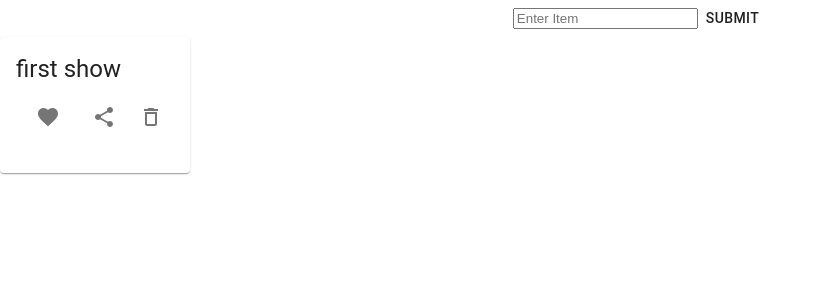
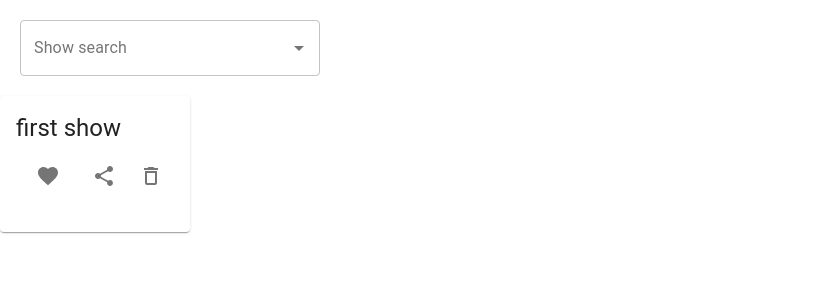
Before and after one commit to Pingpouff/showlnir, a React (Create React App) app: page / in a window 1280 px wide. Shown: the top 300 px of the page, without its empty margins (0-822 px from the left). Built offline with nearby package versions, Linux system fonts and the light colour scheme; the HTML template or start-up script is replaced by a standard one.

Commit message:
feat: add autocomplete component to tvshow search

```diff
--- a/package.json
+++ b/package.json
@@ -5,6 +5,7 @@
   "dependencies": {
     "@material-ui/core": "^4.10.1",
     "@material-ui/icons": "^4.9.1",
+    "@material-ui/lab": "^4.0.0-alpha.56",
     "@testing-library/jest-dom": "^4.2.4",
     "@testing-library/react": "^9.5.0",
     "@testing-library/user-event": "^7.2.1",
--- a/src/App.tsx
+++ b/src/App.tsx
@@ -13,29 +13,6 @@ function App() {
     return { title: text };
   };
 
-  const handleSubmit = (searchName: string) => {
-    fetch(`https://api.tvmaze.com/singlesearch/shows?q=${searchName}`)
-      .then((res) => res.json())
-      .then(
-        (result) => {
-          console.log(result);
-          // this.setState({
-          //   isLoaded: true,
-          //   tasks: [...this.state.tasks, result.name],
-          // });
-        },
-        // Note: it's important to handle errors here
-        // instead of a catch() block so that we don't swallow
-        // exceptions from actual bugs in components.
-        (error) => {
-          // this.setState({
-          //   isLoaded: true,
-          //   error,
-          // });
-        }
-      );
-    // this.setState({ tasks: [...this.state.tasks, task] });
-  };
   return (
     <div className="App">
       <SearchForm shows={shows} addShows={addShows} setShows={setShows}></SearchForm>
--- a/src/shows/Search-form.css
+++ b/src/shows/Search-form.css
@@ -1,3 +1,4 @@
 .Search-form {
   text-align: center;
+  padding: 20px;
 }
--- a/src/shows/Search-form.tsx
+++ b/src/shows/Search-form.tsx
@@ -1,23 +1,94 @@
 import React, { SFC, useState } from 'react';
 import './Search-form.css';
-import Button from "@material-ui/core/Button";
+// import Button from "@material-ui/core/Button";
 import { Show } from './Show';
+import Autocomplete from '@material-ui/lab/Autocomplete';
+import { TextField } from '@material-ui/core';
 
-interface SearchFormProp { shows:Array<Show>, addShows:(name:string) => Show, setShows:(shows:Array<Show>) => void };
+interface SearchFormProp { shows: Array<Show>, addShows: (name: string) => Show, setShows: (shows: Array<Show>) => void };
 
 
 const SearchForm: SFC<SearchFormProp> = (props) => {
 
-  const handleSubmit = (e: React.FormEvent) => {
-    e.preventDefault();
-    console.log(text);
-    setText("");
-    props.setShows(props.shows.concat( [props.addShows(text)]));
+  const searchOnTvMaze = (searchText: string) => {
+    fetch(`https://api.tvmaze.com/search/shows?q=${searchText}`)
+      .then((res) => res.json())
+      .then(
+        (result) => {
+          const newProps = result.map((elt: any) => elt.show.name);
+          console.log(newProps);
+          setSugestions(newProps);
+          // this.setState({
+          //   isLoaded: true,
+          //   tasks: [...this.state.tasks, result.name],
+          // });
+        },
+        // Note: it's important to handle errors here
+        // instead of a catch() block so that we don't swallow
+        // exceptions from actual bugs in components.
+        (error) => {
+          // this.setState({
+          //   isLoaded: true,
+          //   error,
+          // });
+        }
+      ).catch(error => {
+        console.log("ERROR");
+      });
   };
-  const [text, setText] = useState("");
+
+  // const handleSubmit = (e: React.FormEvent) => {
+
+  //   e.preventDefault();
+  //   console.log(text);
+  //   setText("");
+  //   props.setShows(props.shows.concat([props.addShows(text)]));
+  // };
+  // const [text, setText] = useState("");
+
+  // const WAIT_INTERVAL = 1000;
+  // let timerID: number;
+  // const handleSearch = (query: string) => {
+  // clearTimeout(timerID);
+  // timerID = setTimeout(() => {
+  //   console.log('some action after delay')
+  // }, WAIT_INTERVAL);
+  //   console.log("auto");
+  // }
+
+  const [value, setValue] = React.useState<string | null>('');
+  const [inputValue, setInputValue] = React.useState('');
+
+  const [sugestions, setSugestions] = useState<string[]>([]);
   return (
     <div className="Search-form">
-      <form onSubmit={handleSubmit}>
+      <Autocomplete
+        id="Show-search"
+        value={value}
+        onChange={(event: any, newValue: string | null) => {
+          // setValue(newValue);
+          if (newValue) {
+            props.setShows(props.shows.concat([props.addShows(newValue)]));
+            // setText('');
+            setValue(null);
+          }
+        }}
+        inputValue={inputValue}
+        onInputChange={(event, newInputValue) => {
+          searchOnTvMaze(newInputValue);
+          setInputValue(newInputValue);
+        }}
+        // onSearch={handleSearch}
+        options={sugestions}
+        // getOptionLabel={(option) => option.title}
+        style={{ width: 300 }}
+        renderInput={(params) => <TextField {...params} label="Show search" variant="outlined" />}
+
+        selectOnFocus
+        clearOnBlur
+        handleHomeEndKeys
+      />
+      {/* <form onSubmit={handleSubmit}>
         <input
           type="text"
           className="input"
@@ -26,7 +97,7 @@ const SearchForm: SFC<SearchFormProp> = (props) => {
           onChange={(e) => setText(e.target.value)}
         />
         <Button className="Paper">Submit</Button>
-      </form>
+      </form> */}
 
     </div>
   )
```
Also changed, not shown: 1 other file (tests, documents, lock files or other folders).
